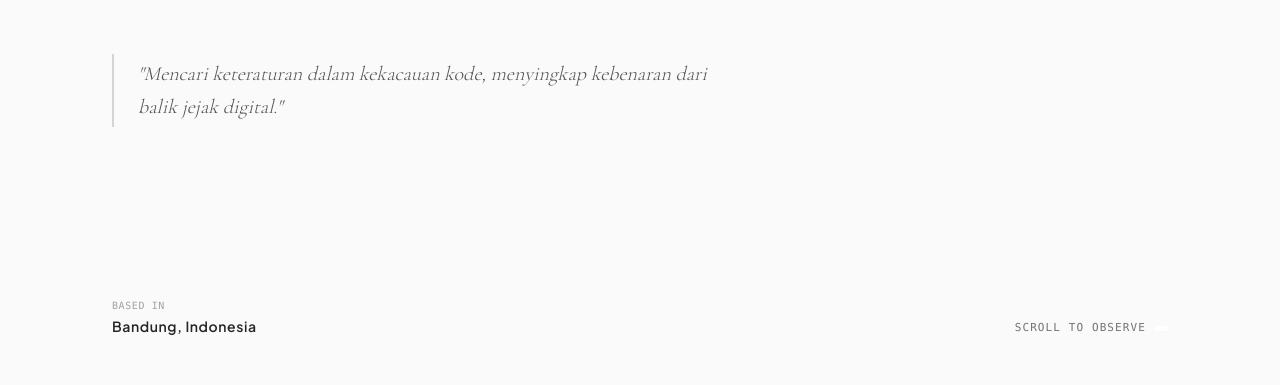
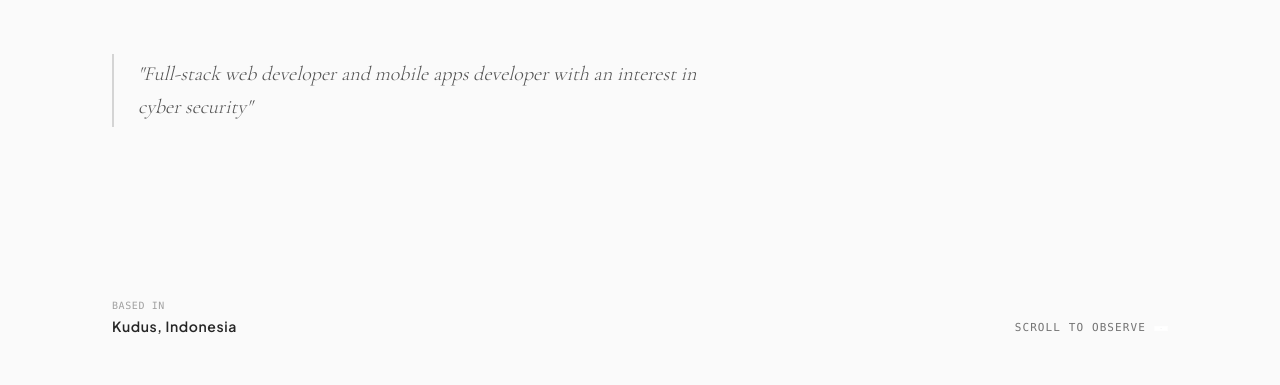
Before and after one commit to Naufal002/websiteku, a Next.js app: page / in a window 1280 px wide. Shown: the part 336-721 px from the top of the page. Built offline with nearby package versions, Linux system fonts and the light colour scheme.

Commit message:
[Naufal] Ada sedikit perubahan

```diff
--- a/app/components/HeroSection.tsx
+++ b/app/components/HeroSection.tsx
@@ -24,7 +24,7 @@ export default function HeroSection() {
           <ScrollReveal direction="up" delay={0.3} duration={0.8}>
             <div className="border-l-2 border-neutral-300 dark:border-neutral-700 pl-6 py-1">
               <p className="font-serif text-lg sm:text-xl text-neutral-600 dark:text-neutral-300 italic font-light max-w-xl leading-relaxed">
-                &quot;Mencari keteraturan dalam kekacauan kode, menyingkap kebenaran dari balik jejak digital.&quot;
+                &quot;Full-stack web developer and mobile apps developer with an interest in cyber security&quot;
               </p>
             </div>
           </ScrollReveal>
@@ -51,7 +51,7 @@ export default function HeroSection() {
           <div>
             <span className="block text-[10px] text-neutral-400 dark:text-neutral-500 mb-1">BASED IN</span>
             <span className="font-semibold text-neutral-800 dark:text-neutral-200 text-sm normal-case font-sans">
-              Bandung, Indonesia
+              Kudus, Indonesia
             </span>
           </div>
 
```
